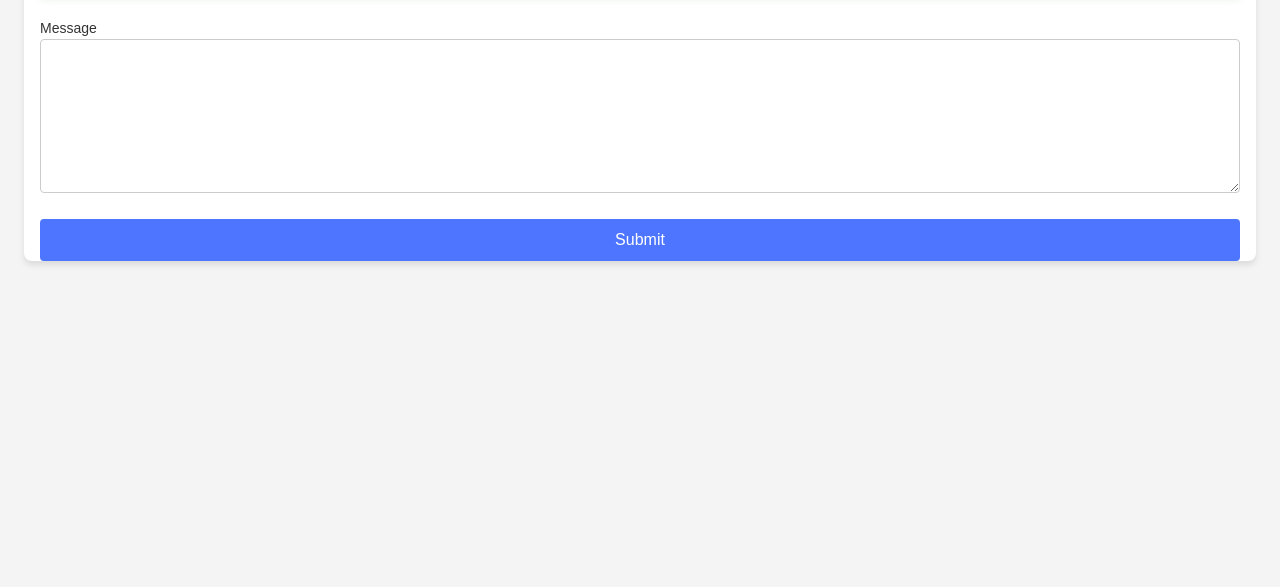
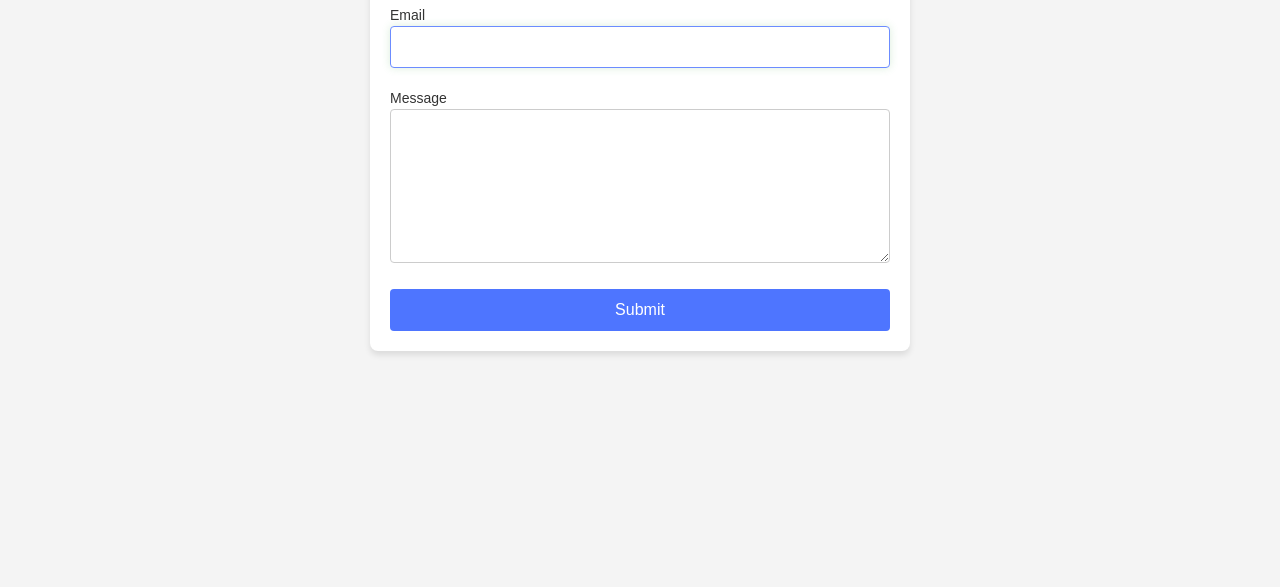
Before and after one commit to Jul88T/goit-js-hw-09, a website built with Vite: page src/2-form.html in a window 1280 px wide. Shown: the part 213-800 px from the top of the page. Built offline with nearby package versions, Linux system fonts and the light colour scheme.

Commit message:
Update styles.css

```diff
--- a/src/css/styles.css
+++ b/src/css/styles.css
@@ -7,7 +7,7 @@
 /* Common styles */
 @import url('./reset.css');
 @import url('./base.css');
-@import url('./container.css');
+/* @import url('./container.css'); */
 @import url('./animations.css');
 
 /* Sections style */
```
